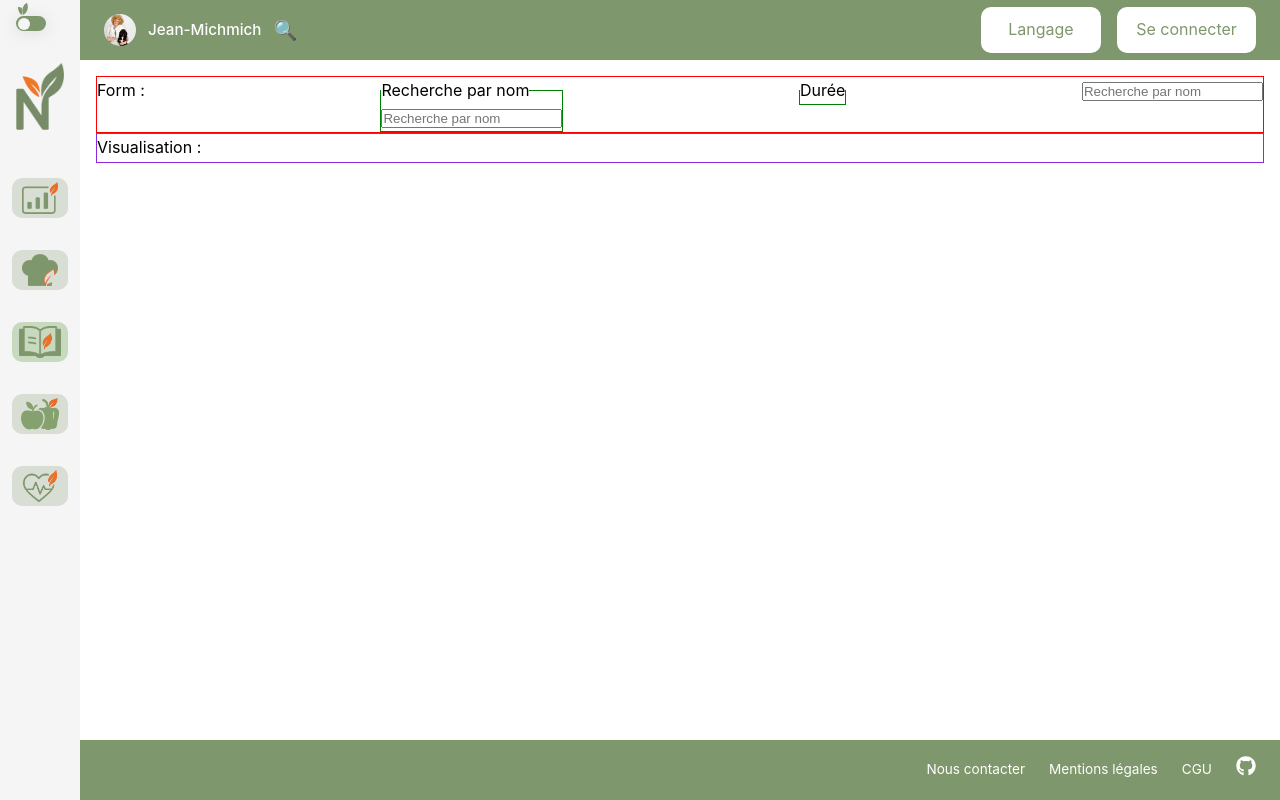
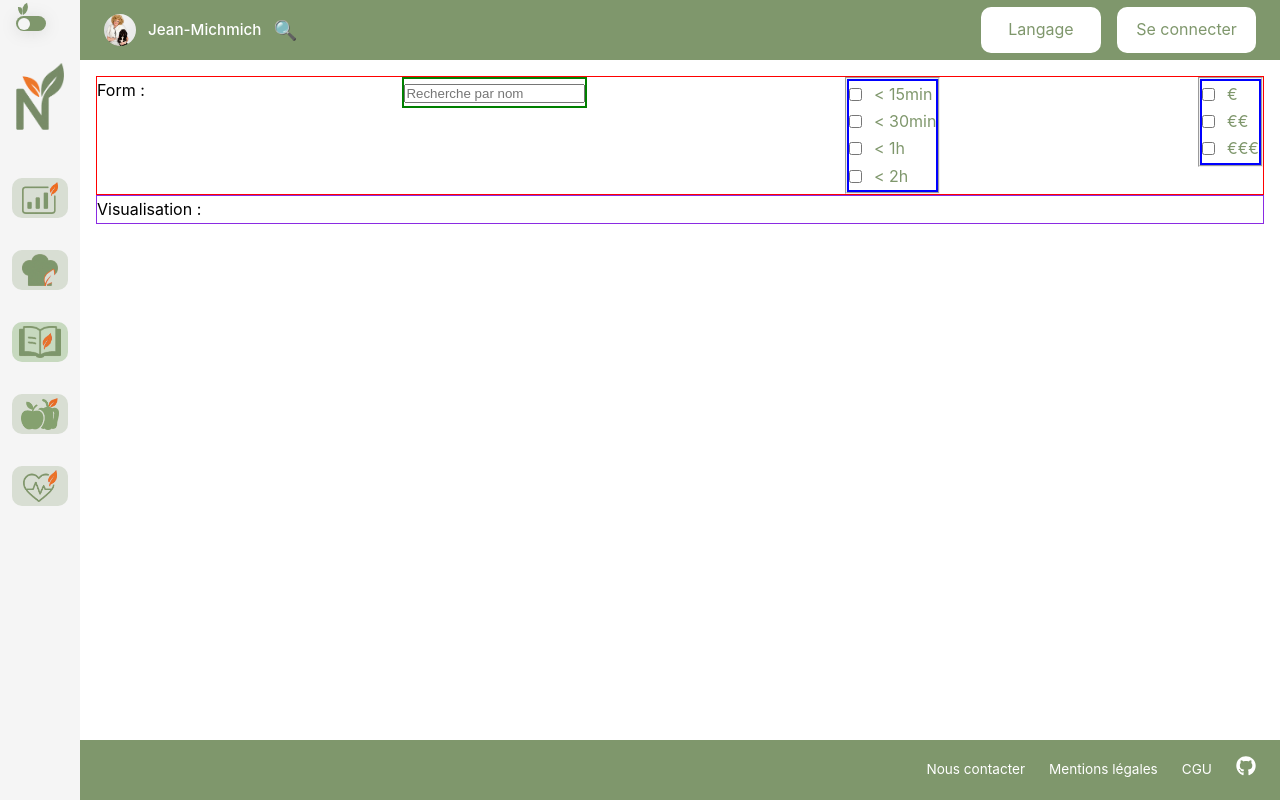
Before and after one commit to wildcodeschool-2025-03/JS-WestDevs-P3-SeazN, a React (Vite) app in the folder client/: page /recipes in a window 1280 px wide. Built offline with nearby package versions, Linux system fonts and the light colour scheme; a web font is replaced by a local one.

Commit message:
Search form WIP

```diff
--- a/client/src/pages/recipes/Recipes.css
+++ b/client/src/pages/recipes/Recipes.css
@@ -8,9 +8,9 @@
     border: 1px solid red;
 
     > fieldset {
-      border: 1px solid green;
+      position: relative;
 
-      /* legend {
+      legend {
         position: absolute;
         width: 1px;
         height: 1px;
@@ -20,7 +20,38 @@
         clip: rect(0, 0, 0, 0);
         white-space: nowrap;
         border-width: 0;
-      } */
+      }
+    }
+
+    > fieldset:first-child {
+      border: 2px solid green;
+    }
+
+    > fieldset:not(:first-child) {
+      > div {
+        border: 2px solid blue;
+        display: flex;
+        flex-direction: column;
+        align-items: start;
+
+        label {
+          display: inline-flex;
+          align-items: center;
+          gap: 0.75rem;
+
+          /*
+          Utiliser un svg pour styliser la checkbox - Impossible en css pur
+          input {
+            height: 1.25rem;
+            border-radius: 0.25rem;
+            border: 3px solid var(--light-primary);
+          } */
+
+          span {
+            color: var(--light-primary);
+          }
+        }
+      }
     }
   }
 
--- a/client/src/pages/recipes/Recipes.tsx
+++ b/client/src/pages/recipes/Recipes.tsx
@@ -1,4 +1,5 @@
 import "./Recipes.css"
+import { formOptions } from "./data/recipesData";
 
 const Recipes = () => {
   return (
@@ -15,17 +16,32 @@ const Recipes = () => {
 
         <fieldset>
           <legend>Durée</legend>
-          <label htmlFor="">
+          <div >
+            {formOptions.duration.map((item) => {
+              return (
+                <label key={item.id} htmlFor={item.value} >
+                  <input type="checkbox" id={item.value} />
+                  <span > {item.label} </span>
+                </label>
+              )
+            })}
+          </div>
+        </fieldset>
+        <fieldset>
+          <legend>Prix</legend>
+          <div >
+            {formOptions.price.map((item) => {
+              return (
+                <label key={item.id} htmlFor={item.value} >
+                  <input type="checkbox" id={item.value} />
+                  <span > {item.label} </span>
+                </label>
+              )
+            })}
+          </div>
+        </fieldset>
+      </form>
 
-          </label>
-        </fieldset>
-
-        <label htmlFor="name">
-          <input id="name" type="text" name="name"
-            aria-label="name" placeholder="Recherche par nom" />
-        </label>
-
-      </form>
       <div>
         Visualisation :
       </div>
--- /dev/null
+++ b/client/src/pages/recipes/data/recipesData.ts
@@ -0,0 +1,13 @@
+export const formOptions = {
+  price: [
+    { id: "price1", label: "€", value: "1" },
+    { id: "price2", label: "€€", value: "2" },
+    { id: "price3", label: "€€€", value: "3" },
+  ],
+  duration: [
+    { id: "duration1", label: "< 15min", value: "15" },
+    { id: "duration2", label: "< 30min", value: "30" },
+    { id: "duration3", label: "< 1h", value: "60" },
+    { id: "duration3", label: "< 2h", value: "120" },
+  ],
+};
```
